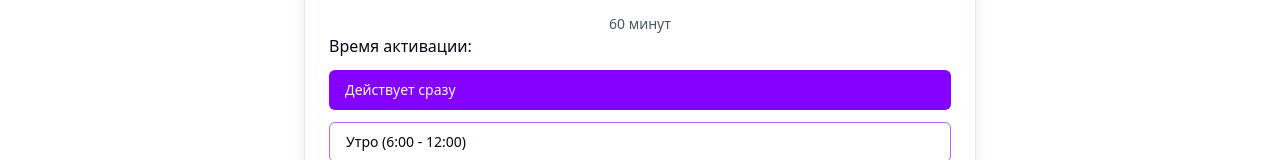
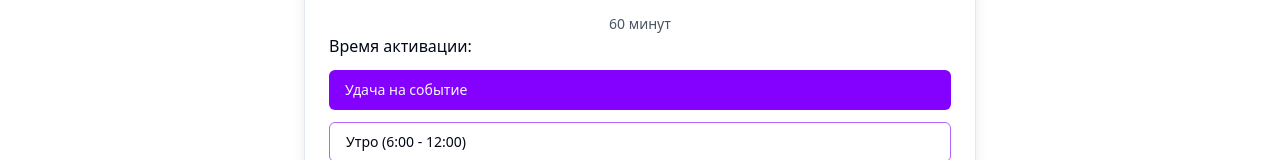
Before and after one commit to pr-poehali-dev/site-luck-pipeline, a React (Vite) app: page /pricing in a window 1280 px wide. Shown: the part 327-487 px from the top of the page. Built offline with nearby package versions, Linux system fonts and the light colour scheme.

Commit message:
Добавить удачу на событие

```diff
--- a/src/pages/Pricing.tsx
+++ b/src/pages/Pricing.tsx
@@ -217,7 +217,7 @@ const Pricing = () => {
   const [selectedTimeSlot, setSelectedTimeSlot] = useState('immediate');
 
   const timeSlots = [
-    { id: 'immediate', label: 'Действует сразу', immediate: true },
+    { id: 'immediate', label: 'Удача на событие', immediate: true },
     { id: 'morning', label: 'Утро (6:00 - 12:00)', immediate: false },
     { id: 'day', label: 'День (12:00 - 18:00)', immediate: false },
     { id: 'evening', label: 'Вечер (18:00 - 24:00)', immediate: false },
```
